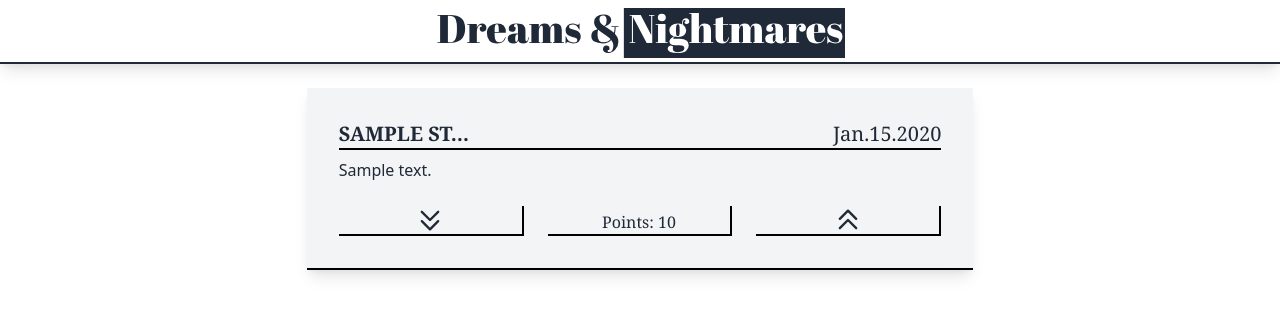
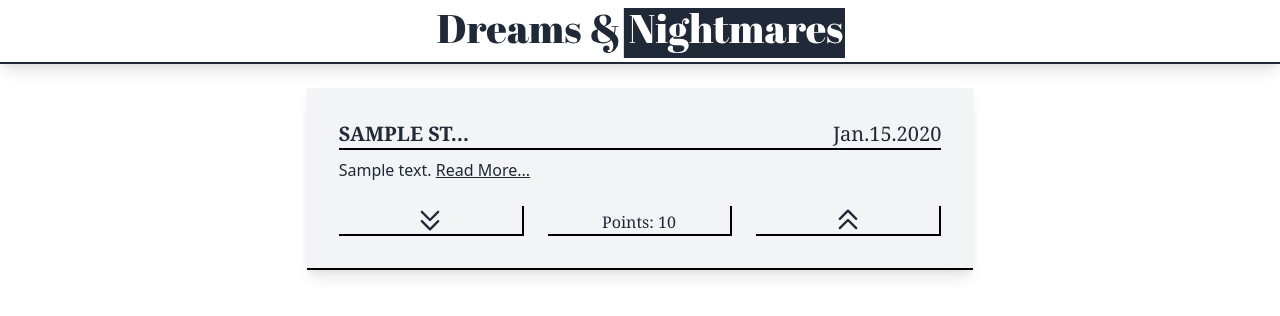
Before and after one commit to osamamhd/dandn, a Django app: page /stories/ in a window 1280 px wide. Shown: the top 316 px of the page. Run offline with Django 3.2, Linux system fonts and the light colour scheme; tables that the repository leaves empty hold one stand-in row (values such as "Sample post"); style sheets or scripts are compiled from the project's sources; some libraries are stand-ins or nearby versions.

Commit message:
read more link.

```diff
--- a/frontend/templates/story_list.html
+++ b/frontend/templates/story_list.html
@@ -16,12 +16,13 @@
                     </div>
 
                     <div class="col-span-1 md:col-span-1">
-                        <p class="text-base md:text-xl font-serif flex justify-end {{ story.type_of_story }}">{{ story.pub_date|date:"M.d.Y" }}</p>
+                        <p class="text-base md:text-xl font-serif flex justify-end {{ story.type_of_story }}">{{ story.pub_date|date:"M.d.Y" }} </p>
                     </div>
                 </div>
 
                 <div class="pt-2">
-                    <p class="{{ story.type_of_story }} text-justify">{{ story.body|truncatechars:400 }}</p>
+                    <span class="{{ story.type_of_story }} text-justify">{{ story.body|truncatechars:400 }}</span>
+                    <a class="{{ story.type_of_story }} underline" href="{% url 'story_detail' story.slug %}">Read More...</a>
                 </div>
 
                 <div class="grid grid-cols-5 md:grid-cols-3 gap-3 md:gap-6 mt-6">
```
